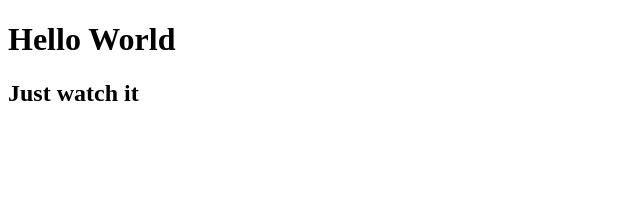
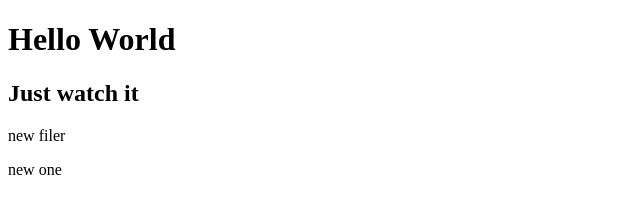
Before and after one commit to Midengrows1/newRepa, a plain HTML site: page index.html in a window 1280 px wide. Shown: the whole page, without its empty margins (0-640 px from the left). Drawn offline with Linux system fonts and the light colour scheme.

Commit message:
Update index.html

```diff
--- a/index.html
+++ b/index.html
@@ -10,6 +10,8 @@
     <div class="wrapper">
         <h1>Hello World</h1>
         <h2>Just watch it</h2>
+        <p>new filer</p>
+        <span>new one</span>
     </div>
     <script src="./script.js"></script>
   </body>
```
